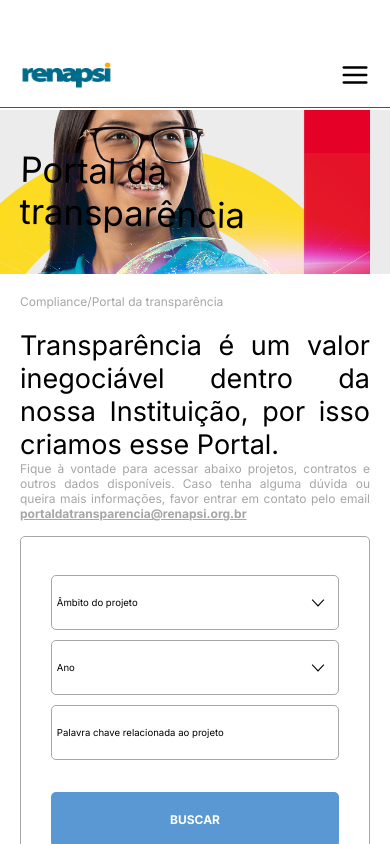
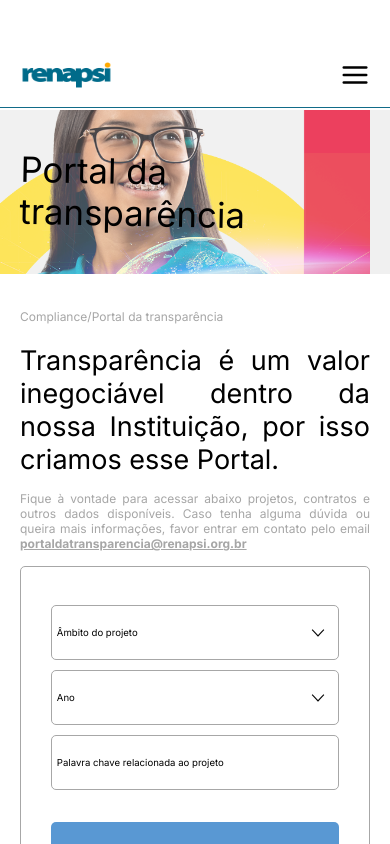
Before and after one commit to Work-In-Ideas-WiiD/portal-transparencia-front, a React (Vite) app: page / in a window 390 px wide. Shown: the top 844 px of the page. Built offline with nearby package versions, Linux system fonts and the light colour scheme.

Commit message:
corrigido bug no responsivo

```diff
--- a/src/components/home/banner-home/index.tsx
+++ b/src/components/home/banner-home/index.tsx
@@ -5,6 +5,7 @@ export function BannerHome() {
     return (
         <section className={styles.banner}>
             <div className={styles.containerBanner}>
+                <div className={styles.overlay}></div>
                 <span className={styles.texto}>Portal da <br /> transparência</span>
                 <img className={styles.img} src={ImgBanner} />
             </div>
--- a/src/components/home/banner-home/styles.module.scss
+++ b/src/components/home/banner-home/styles.module.scss
@@ -18,7 +18,7 @@
             font-size: 3.625rem;
             display: block;
             position: absolute;
-            z-index: 2;
+            z-index: 3;
             transform: rotate(1.12deg);
         }
 
@@ -26,6 +26,27 @@
             height: 100%;
             position: absolute;
             right: 20px;
+            z-index: 1;
+        }
+
+        .overlay {
+            display: none;
+            position: absolute;
+            width: 100%;
+            height: 100%;
+            top: 0;
+            left: 0;
+            background-color: rgba($color: white, $alpha: 0.25);
+            z-index: 2;
+        }
+    }
+
+    @media (max-width: 768px) {
+
+        .containerBanner {
+            .overlay {
+                display: block;
+            }
         }
     }
 }
--- a/src/components/home/footer-home/index.tsx
+++ b/src/components/home/footer-home/index.tsx
@@ -47,11 +47,11 @@ export function FooterHome() {
                             </div>
                             <div className={styles.grupo2}>
                                 <span className={styles.texto1}>Siga-nos:</span>
-                                <AiOutlineInstagram className={styles.icone} size={37} color="#727272" />
-                                <SiFacebook className={styles.icone} size={37} color="#727272" />
-                                <TiSocialYoutube className={styles.icone} size={37} color="#727272" />
-                                <FaLinkedin className={styles.icone} size={37} color="#727272" />
-                                <img src={IconTikTok} alt="" className={styles.icone} />
+                                <a href="https://www.instagram.com/renapsibr/?hl=pt-br"><AiOutlineInstagram className={styles.icone} size={37} color="#727272" /></a>
+                                <a href="https://www.facebook.com/renapsibrasil/"><SiFacebook className={styles.icone} size={37} color="#727272" /></a>
+                                <a href="https://www.youtube.com/channel/UCDn1T_R9RUmJwDp6xKMGawQ"><TiSocialYoutube className={styles.icone} size={37} color="#727272" /></a>
+                                <a href="https://www.linkedin.com/company/renapsibr/?originalSubdomain=br"><FaLinkedin className={styles.icone} size={37} color="#727272" /></a>
+                                <a href="https://www.tiktok.com/@demajovembyrenapsi"><img src={IconTikTok} className={styles.icone} /></a>
                             </div>
                         </div>
                     </div>
--- a/src/components/home/formulario-home/styles.module.scss
+++ b/src/components/home/formulario-home/styles.module.scss
@@ -117,6 +117,12 @@
                     max-width: 100%;
                 }
             }
+
+            .box1 {
+                .texto1 {
+                    margin-top: 15px;
+                }
+            }
         }
     }
 }
--- a/src/components/home/sessao-empresas-parceiras/styles.module.scss
+++ b/src/components/home/sessao-empresas-parceiras/styles.module.scss
@@ -29,8 +29,20 @@
 
     @media (max-width: 900px) {
         .container {
+
             flex-direction: column;
-            gap: 10px;
+            gap: 20px;
+
+            .texto1 {
+                line-height: 34px;
+            }
+
+            .imgEmpresa {
+                height: auto;
+                object-fit: scale-down;
+                width: 10rem;
+
+            }
         }
 
     }
```
